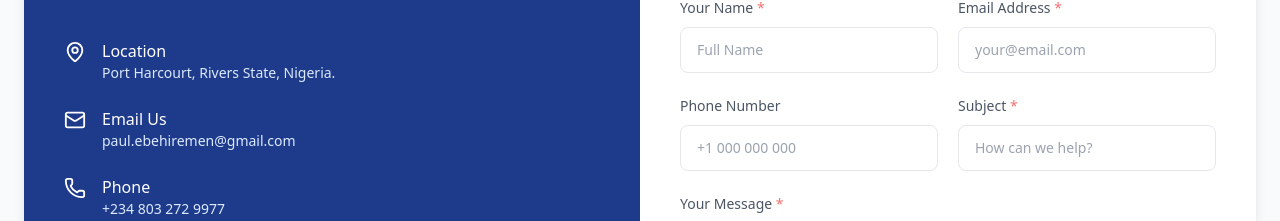
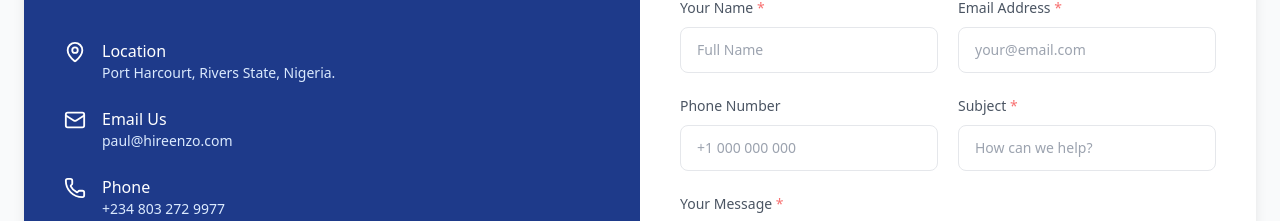
Before and after one commit to tochukwu5/enzo, a React (Vite) app: page /blog in a window 1280 px wide. Shown: the part 1099-1320 px from the top of the page. Built offline with nearby package versions, Linux system fonts and the light colour scheme.

Commit message:
updated email

```diff
--- a/src/components/contactUs.jsx
+++ b/src/components/contactUs.jsx
@@ -126,7 +126,7 @@ export const ContactSection = () => {
                   <Mail size={22} className="mt-0.5 shrink-0" />
                   <div>
                     <p className="font-medium">Email Us</p>
-                    <p className="text-blue-100 text-sm">paul.ebehiremen@gmail.com</p>
+                    <p className="text-blue-100 text-sm">paul@hireenzo.com</p>
                   </div>
                 </div>
 
```
